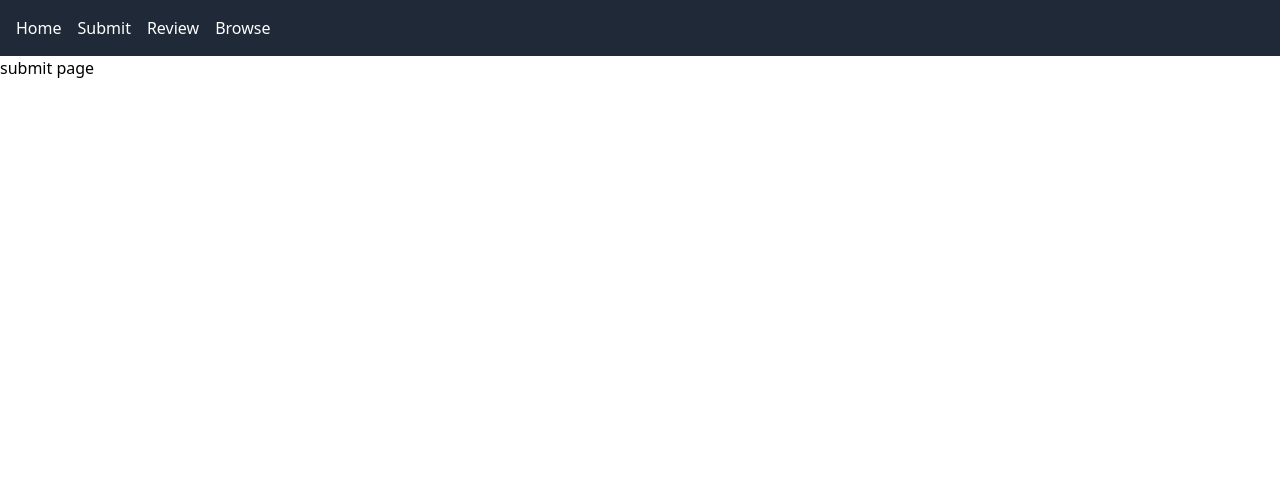
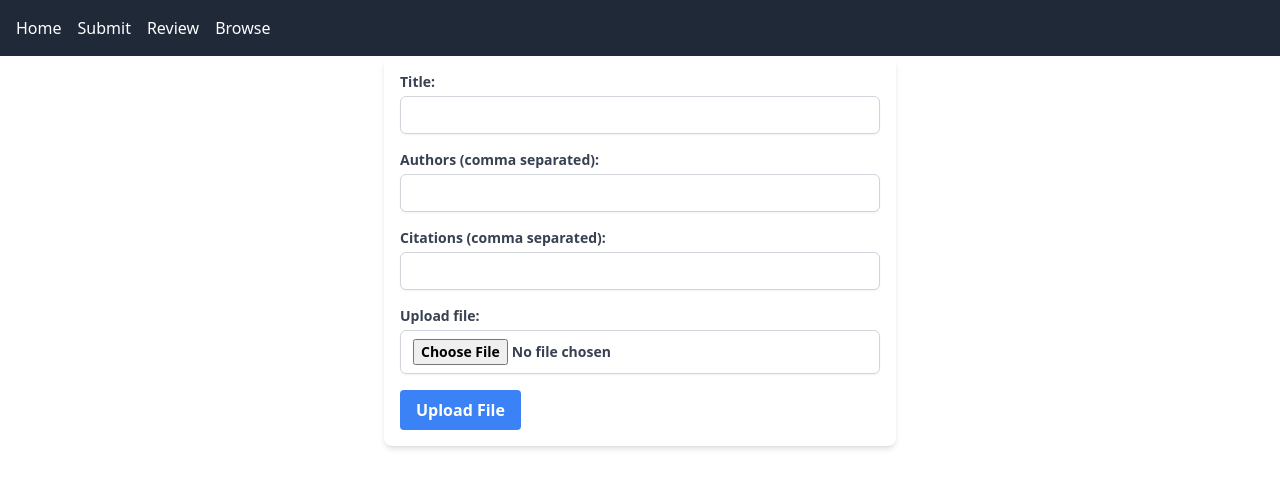
Before and after one commit to RoldSI/papernet, a React (Create React App) app: page /submit in a window 1280 px wide. Shown: the top 488 px of the page. Built offline with nearby package versions, Linux system fonts and the light colour scheme; the HTML template or start-up script is replaced by a standard one.

Commit message:
submit page form ui
Signed-off-by: Simon Sure <info@simonsure.com>

```diff
--- a/src/pages/Submit.js
+++ b/src/pages/Submit.js
@@ -1,8 +1,91 @@
+import React, { useState} from "react";
+
 function Submit() {
+    // State to store the selected file
+    const [file, setFile] = useState(null);
+    const [title, setTitle] = useState('');
+    const [authors, setAuthors] = useState([]);
+    const [citations, setCitations] = useState([]);
+
+    // Handle file input change
+    const handleFileChange = (event) => {
+        setFile(event.target.files[0]); // Update the state with the new file
+    };
+
+    const handleTitleChange = (event) => {
+        setTitle(event.target.value);
+    };
+
+    const handleAuthorsChange = (event) => {
+        // Split by commas and convert to integers
+        const nums = event.target.value.split(',').map(num => parseInt(num.trim(), 10));
+        setAuthors(nums);
+    };
+
+    const handleCitationsChange = (event) => {
+        const nums = event.target.value.split(',').map(num => parseInt(num.trim(), 10));
+        setCitations(nums);
+    };
+
+    // Handle form submission
+    const handleSubmit = (event) => {
+        event.preventDefault();
+        if (!file) {
+            alert('Please select a file to upload.');
+            return;
+        }
+        alert(`Title: ${title}, Authors: ${authors.join(', ')}, Citations: ${citations.join(', ')}, File: ${file.name} is ready to be uploaded.`);
+    };
+
     return (
-        <div>
-            submit page
-        </div>
+        <form onSubmit={handleSubmit} className="max-w-lg mx-auto p-4 shadow-md rounded-lg bg-white">
+            <div className="mb-4">
+                <label className="block text-gray-700 text-sm font-bold mb-2">
+                    Title:
+                    <input
+                        type="text"
+                        value={title}
+                        onChange={handleTitleChange}
+                        className="mt-1 block w-full px-3 py-2 border border-gray-300 rounded-md shadow-sm focus:outline-none focus:ring-indigo-500 focus:border-indigo-500 sm:text-sm"
+                    />
+                </label>
+            </div>
+            <div className="mb-4">
+                <label className="block text-gray-700 text-sm font-bold mb-2">
+                    Authors (comma separated):
+                    <input
+                        type="text"
+                        value={authors}
+                        onChange={handleAuthorsChange}
+                        className="mt-1 block w-full px-3 py-2 border border-gray-300 rounded-md shadow-sm focus:outline-none focus:ring-indigo-500 focus:border-indigo-500 sm:text-sm"
+                    />
+                </label>
+            </div>
+            <div className="mb-4">
+                <label className="block text-gray-700 text-sm font-bold mb-2">
+                    Citations (comma separated):
+                    <input
+                        type="text"
+                        value={citations}
+                        onChange={handleCitationsChange}
+                        className="mt-1 block w-full px-3 py-2 border border-gray-300 rounded-md shadow-sm focus:outline-none focus:ring-indigo-500 focus:border-indigo-500 sm:text-sm"
+                    />
+                </label>
+            </div>
+            <div className="mb-4">
+                <label className="block text-gray-700 text-sm font-bold mb-2">
+                    Upload file:
+                    <input
+                        type="file"
+                        onChange={handleFileChange}
+                        className="mt-1 block w-full px-3 py-2 border border-gray-300 rounded-md shadow-sm focus:outline-none focus:ring-indigo-500 focus:border-indigo-500 sm:text-sm"
+                    />
+                </label>
+            </div>
+            <button type="submit" className="bg-blue-500 hover:bg-blue-700 text-white font-bold py-2 px-4 rounded focus:outline-none focus:shadow-outline">
+                Upload File
+            </button>
+        </form>
     );
 }
 
```
